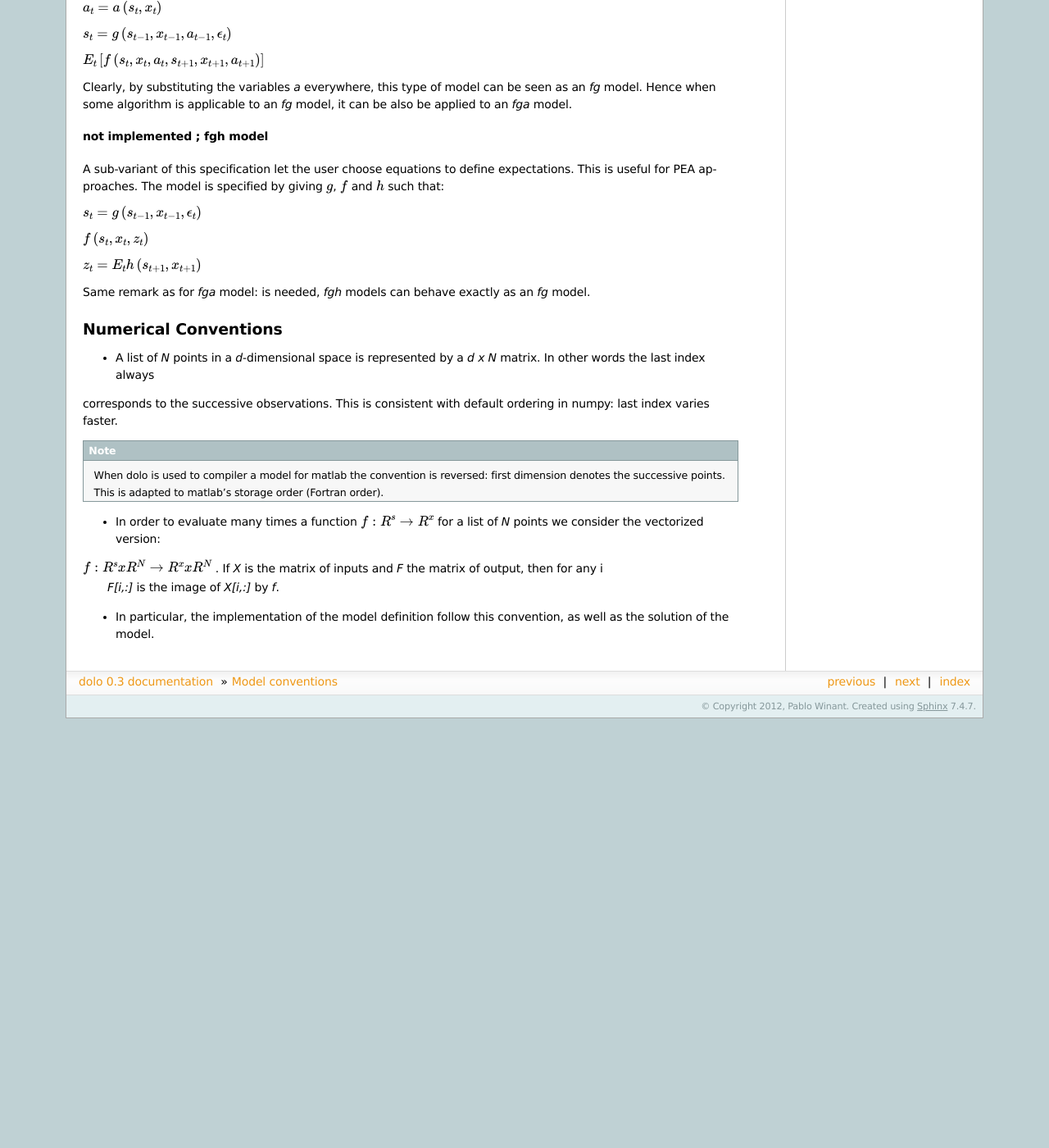
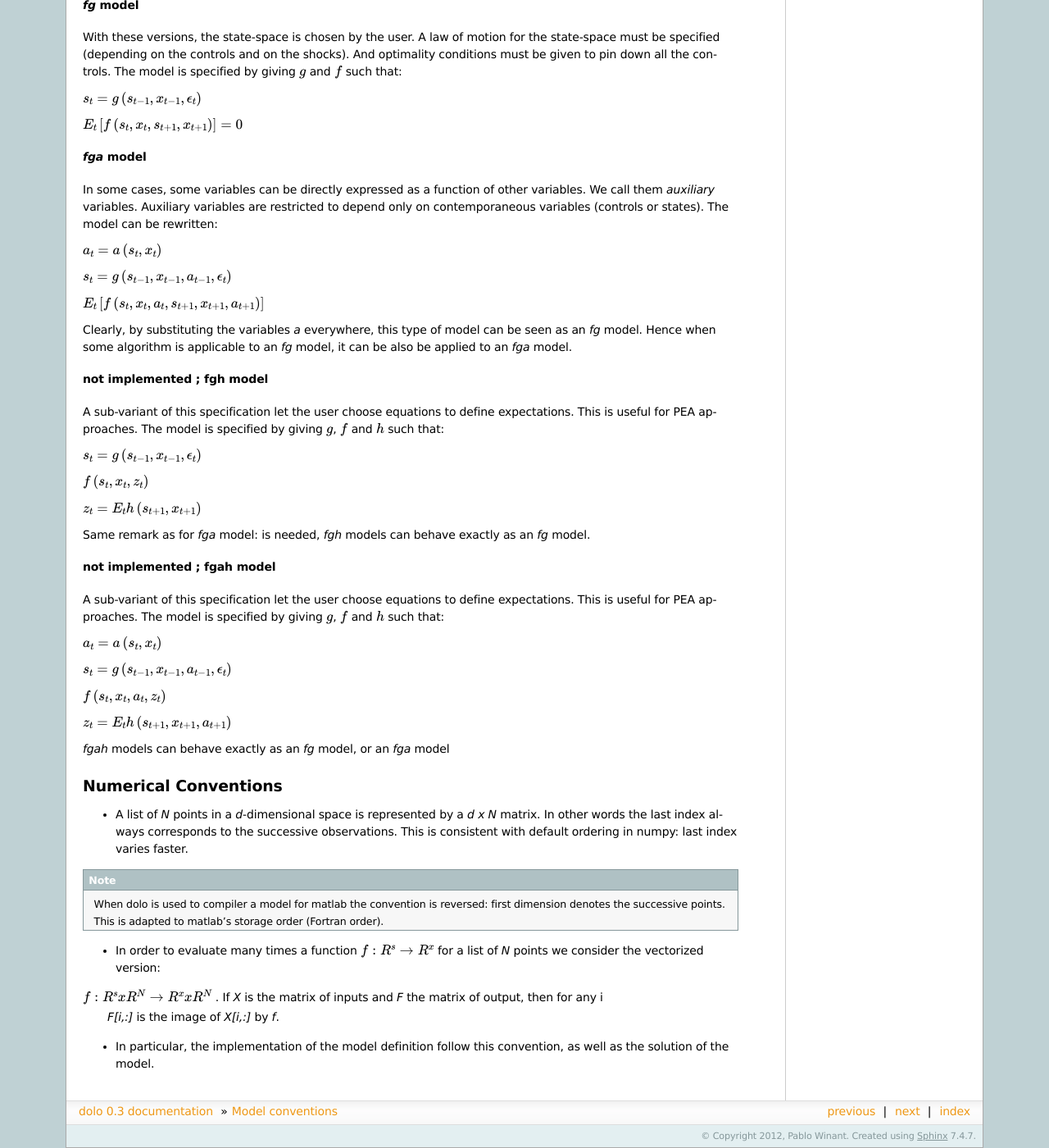
Before and after one commit to EconForge/dolo.py, a Sphinx documentation site: the page built from doc/source/conventions.txt, in a window 1280 px wide and 1400 px high, scrolled down 692 px. Shown: the whole window at 82% size. Built offline with Sphinx 7.4.7, drawn with Linux system fonts in a browser that asks for light colours; formulas are drawn with MathJax 3; before the commit the page ends 1568 px from its top, so only the background shows below that; some of the changed text lies outside the part shown.

Commit message:
Experimental: introduced fgah models.

```diff
--- a/doc/source/conventions.txt
+++ b/doc/source/conventions.txt
@@ -21,6 +21,17 @@ For this kind of models, the solver finds a solution :math:`g` such that the law
 
 controlled process variants
 ---------------------------
+
+We define several categories of models.
+
+.. graphviz::
+
+      digraph foo {
+          "fgah" -> "fga";
+          "fga" -> "fg";
+          "fgh" -> "fg";
+      }
+
 
 *fg* model
 //////////
@@ -62,12 +73,28 @@ A sub-variant of this specification let the user choose equations to define expe
 Same remark as for *fga* model: is needed, *fgh* models can behave exactly as an *fg* model.
 
 
+not implemented ; fgah model
+////////////////////////////
+
+A sub-variant of this specification let the user choose equations to define expectations. This is useful for PEA approaches. The model is specified by giving :math:`g`, :math:`f` and :math:`h` such that:
+
+:math:`a_t = a \left(s_t, x_t\right)`
+
+:math:`s_t = g \left( s_{t-1}, x_{t-1}, a_{t-1}, \epsilon_t \right)`
+
+:math:`f \left( s_t, x_t,a_t,  z_t \right)`
+
+:math:`z_t = E_t h \left( s_{t+1}, x_{t+1} , a_{t+1} \right)`
+
+*fgah* models can behave exactly as an *fg* model, or an *fga* model
+
 +++++++++++++++++++++
 Numerical Conventions
 +++++++++++++++++++++
 
-* A list of *N* points in a *d*-dimensional space is represented by a *d x N* matrix. In other words the last index always
-corresponds to the successive observations. This is consistent with default ordering in numpy: last index varies faster.
+* A list of *N* points in a *d*-dimensional space is represented by a *d x N* matrix.
+  In other words the last index always corresponds to the successive observations.
+  This is consistent with default ordering in numpy: last index varies faster.
 
 
 .. note::
```
Also changed, not shown: 2 other files.
